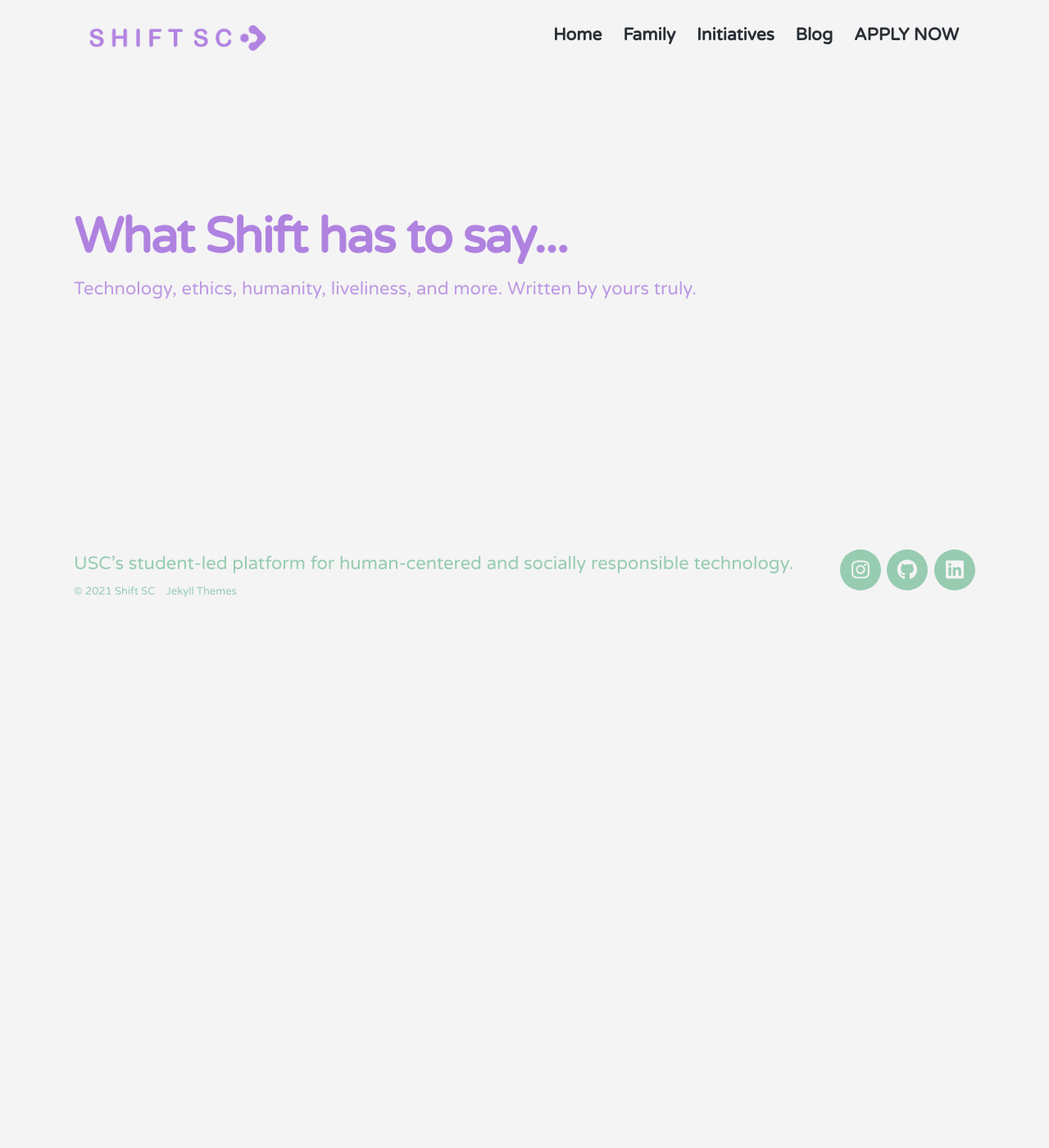
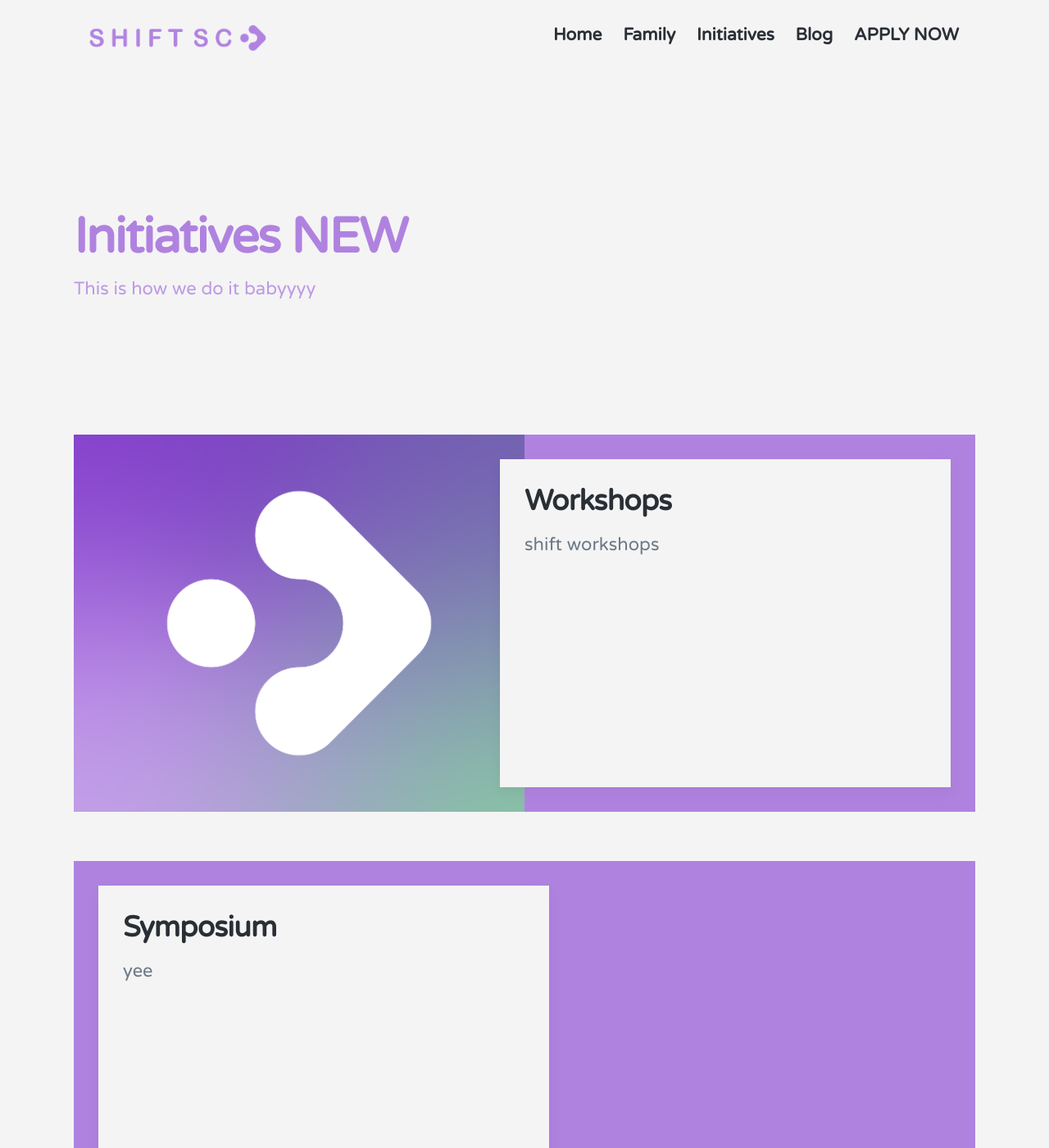
Before and after one commit to shiftsc/shiftsc.github.io, a Jekyll site: the page built from initiatives/index.html, in a window 1280 px wide and 1400 px high. Shown: the whole window at 82% size. Built offline with Jekyll 4.4.1, drawn with Linux system fonts in a browser that asks for light colours; nearby versions of some CDN libraries; some of the changed text lies outside the part shown.

Commit message:
smol edits

```diff
--- a/initiatives/index.html
+++ b/initiatives/index.html
@@ -1,7 +1,7 @@
 ---
 layout: default
-title: copy of blog over to intiitiativess
-description: Technology, ethics, humanity, liveliness, and more.
+title: Initiatives
+description: The intitiatives Shift SC puts on to promote human-centered and socially responsible tech at USC.
 ---
 
 <section class="hero hero--single">
@@ -12,8 +12,8 @@ description: Technology, ethics, humanity, liveliness, and more.
 
 	<div class="wrap">
 
-		<h1>What Shift has to say...</h1>
-		<p>Technology, ethics, humanity, liveliness, and more. Written by yours truly.</p>
+		<h1>Initiatives NEW</h1>
+		<p>This is how we do it babyyyy</p>
 
 	</div>
 
@@ -23,19 +23,19 @@ description: Technology, ethics, humanity, liveliness, and more.
 
 	<div class="wrap">
 
-		{% for post in paginator.posts %}
+		{% for project in site.projects reversed %}
 
 		<article class="post">
 
 			<div class="post__image-wrap">
-				<div class="post__image" style="background-image: url({{ post.featured_image | relative_url }})"></div>
+				<div class="post__image" style="background-image: url({{ project.featured_image | relative_url }})"></div>
 			</div>
 
 			<div class="post__content-wrap">
 				<div class="post__content">
-					<h2 class="post__title"><a href="{{ post.url | relative_url }}">{{ post.title }}</a></h2>
-					<p class="post__subtitle">{{ post.subtitle }}</p>
-					<p class="post__description">{{ post.description }}</p>
+					<h2 class="post__title"><a href="{{ project.url | relative_url }}">{{ project.title }}</a></h2>
+					<p class="post__subtitle">{{ project.subtitle }}</p>
+					<p class="post__description">{{ project.description }}</p>
 				</div>
 			</div>
 
@@ -46,22 +46,3 @@ description: Technology, ethics, humanity, liveliness, and more.
 	</div>
 
 </section>
-
-{% if paginator.total_pages > 1 %}
-
-<section class="pagination">
-
-	<div class="wrap">
-
-		{% if paginator.previous_page %}
-		<a href="{{ paginator.previous_page_path | relative_url }}" class="button pagination__prev"><i class="fa fa-arrow-left" aria-hidden="true"></i> <span>Newer Posts</span></a>
-		{% endif %}
-		{% if paginator.next_page %}
-		<a href="{{ paginator.next_page_path | relative_url }}" class="button pagination__next"><span>Older Posts</span> <i class="fa fa-arrow-right" aria-hidden="true"></i></a>
-		{% endif %}
-
-	</div>
-
-</section>
-
-{% endif %}
```
Also changed, not shown: _posts/2021-11-18-story-behind-shift.md (+1 -1 lines), images/blog/trifold-wide.png (added), 1 other file.
